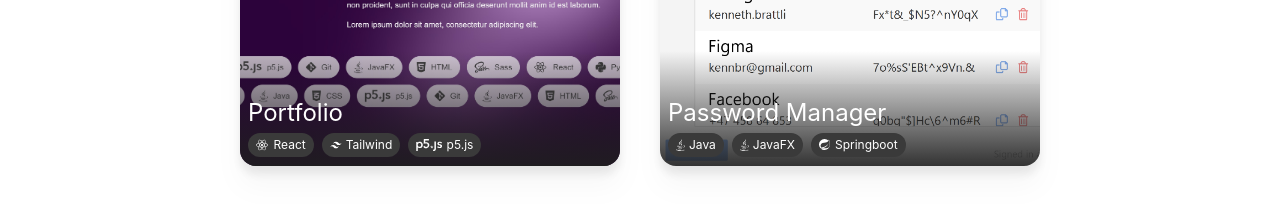
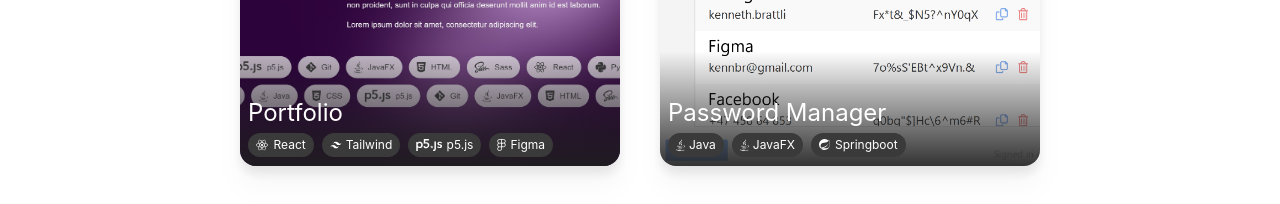
Before and after one commit to julian-ao/portfolio, a React (Vite) app: page / in a window 1280 px wide. Shown: the part 2276-2480 px from the top of the page. Built offline with nearby package versions, Linux system fonts and the light colour scheme.

Commit message:
Add figma to portfolio project

```diff
--- a/src/constants/index.js
+++ b/src/constants/index.js
@@ -287,6 +287,10 @@
         name: 'p5.js',
         icon: svgIcons.p5,
       },
+      {
+        name: 'Figma',
+        icon: svgIcons.figma,
+      },
     ],
   },
   {
```
